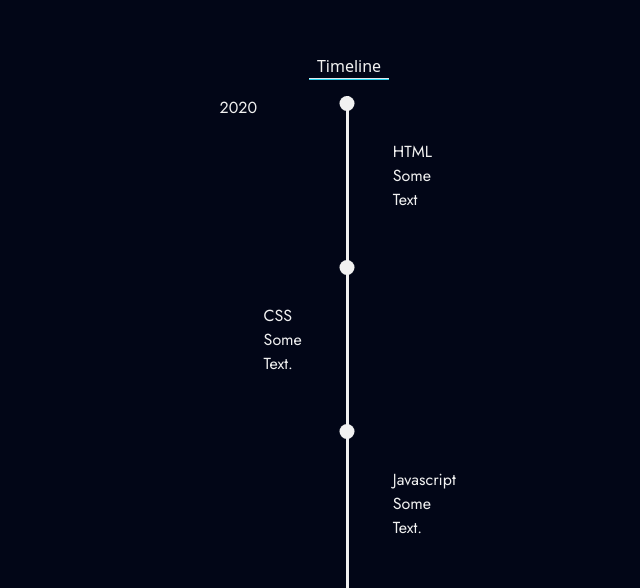
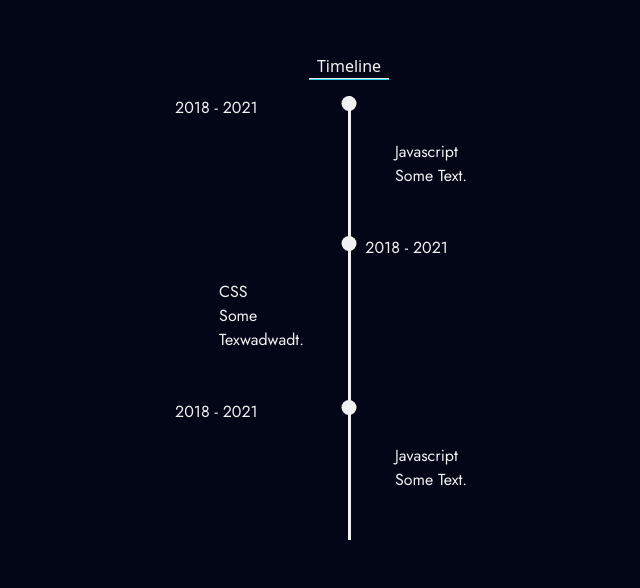
Before and after one commit to aru-ga/kaze-teru, a website: page src/index.html in a window 1280 px wide. Shown: the part 1608-2196 px from the top of the page, without its empty margins (291-931 px from the left). After the commit the page ends 2148 px from the top, so only its background shows below. Drawn offline with Linux system fonts and the light colour scheme.

Commit message:
fix-timeline part

```diff
--- a/src/index.html
+++ b/src/index.html
@@ -50,25 +50,27 @@
                 <div class="design-section">
                   <div class="timeline">
                     <div class="timeline-empty">
-                      <h3>2020</h3>
+                      <h3>2018 - 2021</h3>
                     </div>
                     <div class="timeline-middle">
                       <div class="timeline-circle"></div>
                     </div>
-                    <div class="timeline-component timeline-content">
-                      <h3>HTML</h3>
-                      <p>Some Text</p>
+                    <div class=" timeline-component timeline-content">
+                      <h3>Javascript</h3>
+                      <p>Some Text.</p>
                     </div>
                     <div class="timeline-component timeline-content">
                       <h3>CSS</h3>
-                      <p>Some Text.</p>
+                      <p>Some Texwadwadt.</p>
                     </div>
                     <div class="timeline-middle">
                       <div class="timeline-circle"></div>
                     </div>
                     <div class="timeline-empty">
+                      <h3>&nbsp&nbsp 2018 - 2021</h3>
                     </div>
                     <div class="timeline-empty">
+                      <h3>2018 - 2021</h3>
                     </div>
                     <div class="timeline-middle">
                       <div class="timeline-circle"></div>
--- a/src/style.css
+++ b/src/style.css
@@ -68,8 +68,6 @@
 }
 
 .timeline {
-  width: 80%;
-  max-width: 800px;
   margin: 0 auto;
   display: flex;
   flex-direction: column;
@@ -81,7 +79,6 @@
   color: white;
   padding: 1.75rem;
   transition: 0.4s ease;
-  overflow-wrap: break-word !important;
   margin: 1rem;
   margin-bottom: 20px;
   border-radius: 6px;
```
